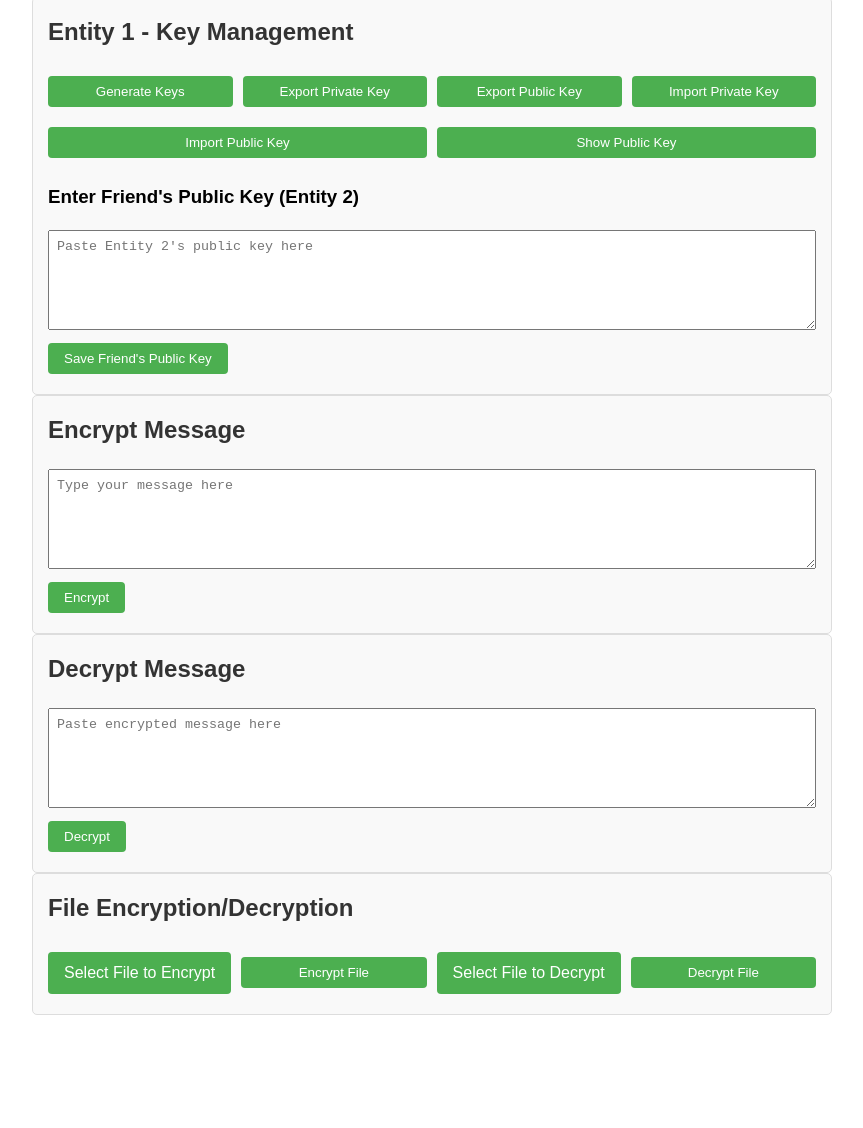
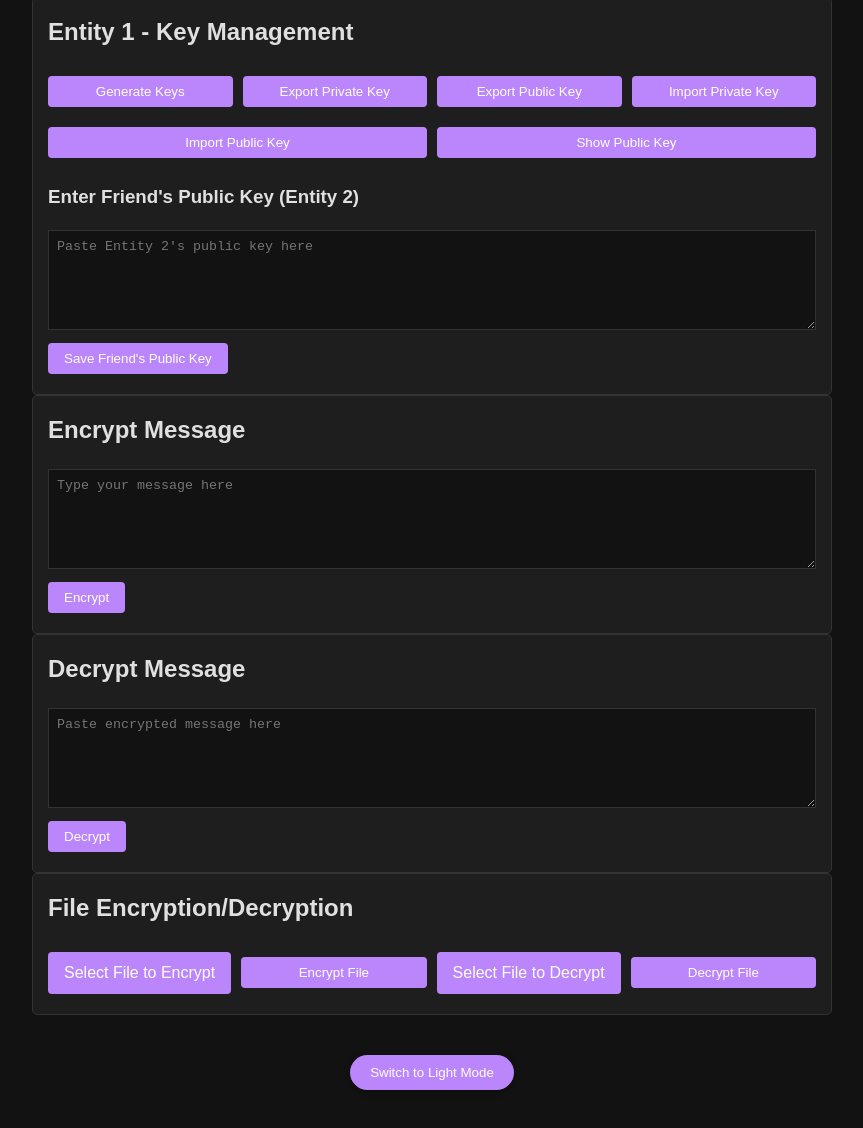
Before and after one commit to superCoder471/secure-messenger, a plain HTML site: page index.html in a window 1280 px wide. Shown: the part 184-1312 px from the top of the page, without its empty margins (208-1071 px from the left). Before the commit the page ends 1219 px from the top, so only its background shows below. Drawn offline with nearby package versions, Linux system fonts and the light colour scheme; a script that the page names is missing.

Commit message:
addded dark mode (default)

```diff
--- a/index.html
+++ b/index.html
@@ -7,12 +7,27 @@
     <script src="https://cdnjs.cloudflare.com/ajax/libs/jsencrypt/3.3.2/jsencrypt.min.js"></script>
     <script src="https://cdnjs.cloudflare.com/ajax/libs/FileSaver.js/2.0.5/FileSaver.min.js"></script>
     <style>
+        :root {
+            --bg-color: #ffffff;
+            --text-color: #333333;
+            --section-bg-color: #f9f9f9;
+            --border-color: #ddd;
+            --button-bg-color: #4CAF50;
+            --button-hover-bg-color: #45a049;
+            --success-bg-color: #dff0d8;
+            --success-text-color: #3c763d;
+            --error-bg-color: #f2dede;
+            --error-text-color: #a94442;
+        }
         body {
             font-family: Arial, sans-serif;
             max-width: 800px;
             margin: 0 auto;
             padding: 20px;
             line-height: 1.6;
+            background-color: var(--bg-color);
+            color: var(--text-color);
+            transition: background-color 0.3s ease, color 0.3s ease;
         }
         .container {
             display: flex;
@@ -20,32 +35,38 @@
             gap: 20px;
         }
         .section {
-            border: 1px solid #ddd;
+            border: 1px solid var(--border-color);
             padding: 15px;
             border-radius: 5px;
-            background-color: #f9f9f9;
+            background-color: var(--section-bg-color);
+            transition: background-color 0.3s ease;
         }
         h2 {
             margin-top: 0;
-            color: #333;
+            color: var(--text-color);
         }
         textarea {
             width: 100%;
             min-height: 100px;
             padding: 8px;
             box-sizing: border-box;
+            background-color: var(--bg-color);
+            color: var(--text-color);
+            border: 1px solid var(--border-color);
+            transition: background-color 0.3s ease, color 0.3s ease;
         }
         button {
             padding: 8px 16px;
-            background-color: #4CAF50;
+            background-color: var(--button-bg-color);
             color: white;
             border: none;
             border-radius: 4px;
             cursor: pointer;
             margin: 5px 0;
+            transition: background-color 0.3s ease;
         }
         button:hover {
-            background-color: #45a049;
+            background-color: var(--button-hover-bg-color);
         }
         .status {
             margin-top: 10px;
@@ -53,12 +74,12 @@
             border-radius: 4px;
         }
         .success {
-            background-color: #dff0d8;
-            color: #3c763d;
+            background-color: var(--success-bg-color);
+            color: var(--success-text-color);
         }
         .error {
-            background-color: #f2dede;
-            color: #a94442;
+            background-color: var(--error-bg-color);
+            color: var(--error-text-color);
         }
         .tabs {
             display: flex;
@@ -67,14 +88,16 @@
         .tab {
             padding: 10px 20px;
             cursor: pointer;
-            background-color: #f1f1f1;
-            border: 1px solid #ddd;
+            background-color: var(--section-bg-color);
+            border: 1px solid var(--border-color);
             border-bottom: none;
             border-radius: 5px 5px 0 0;
             margin-right: 5px;
+            color: var(--text-color);
+            transition: background-color 0.3s ease, color 0.3s ease;
         }
         .tab.active {
-            background-color: #4CAF50;
+            background-color: var(--button-bg-color);
             color: white;
         }
         .tab-content {
@@ -99,15 +122,49 @@
         .file-input-label {
             display: inline-block;
             padding: 8px 16px;
-            background-color: #4CAF50;
+            background-color: var(--button-bg-color);
             color: white;
             border: none;
             border-radius: 4px;
             cursor: pointer;
             margin: 5px 0;
+            transition: background-color 0.3s ease;
         }
         .file-input-label:hover {
-            background-color: #45a049;
+            background-color: var(--button-hover-bg-color);
+        }
+        /* Dark mode styles */
+        body.dark-mode {
+            --bg-color: #121212;
+            --text-color: #e0e0e0;
+            --section-bg-color: #1e1e1e;
+            --border-color: #333333;
+            --button-bg-color: #bb86fc;
+            --button-hover-bg-color: #9a67ea;
+            --success-bg-color: #2e7d32;
+            --success-text-color: #a5d6a7;
+            --error-bg-color: #b00020;
+            --error-text-color: #ff8a80;
+        }
+        /* Toggle button styles */
+        #mode-toggle {
+            /* Remove fixed positioning */
+            position: static;
+            display: block;
+            margin: 40px auto 20px auto;
+            padding: 10px 20px;
+            background-color: var(--button-bg-color);
+            color: white;
+            border: none;
+            border-radius: 20px;
+            cursor: pointer;
+            box-shadow: 0 2px 6px rgba(0,0,0,0.3);
+            transition: background-color 0.3s ease;
+            z-index: auto;
+            transform: none;
+        }
+        #mode-toggle:hover {
+            background-color: var(--button-hover-bg-color);
         }
     </style>
 </head>
@@ -685,6 +742,42 @@
                 });
             });
         });
+        // Existing script content above...
+
+        // Light/Dark mode toggle script
+        function applyMode(mode) {
+            if (mode === 'dark') {
+                document.body.classList.add('dark-mode');
+                document.getElementById('mode-toggle').textContent = 'Switch to Light Mode';
+            } else {
+                document.body.classList.remove('dark-mode');
+                document.getElementById('mode-toggle').textContent = 'Switch to Dark Mode';
+            }
+        }
+
+        function toggleMode() {
+            const isDark = document.body.classList.contains('dark-mode');
+            if (isDark) {
+                applyMode('light');
+                localStorage.setItem('mode', 'light');
+            } else {
+                applyMode('dark');
+                localStorage.setItem('mode', 'dark');
+            }
+        }
+
+        document.addEventListener('DOMContentLoaded', function() {
+            // Existing DOMContentLoaded code...
+
+            // Add event listener for mode toggle button
+            const modeToggleBtn = document.getElementById('mode-toggle');
+            modeToggleBtn.addEventListener('click', toggleMode);
+
+            // Apply saved mode or default to light
+            const savedMode = localStorage.getItem('mode') || 'dark';
+            applyMode(savedMode);
+        });
     </script>
+    <button id="mode-toggle" aria-label="Toggle light and dark mode">Switch to Light Mode</button>
 </body>
 </html>
```
